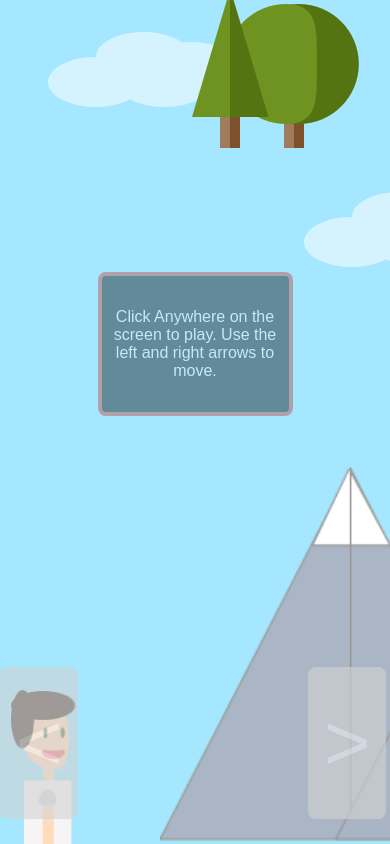
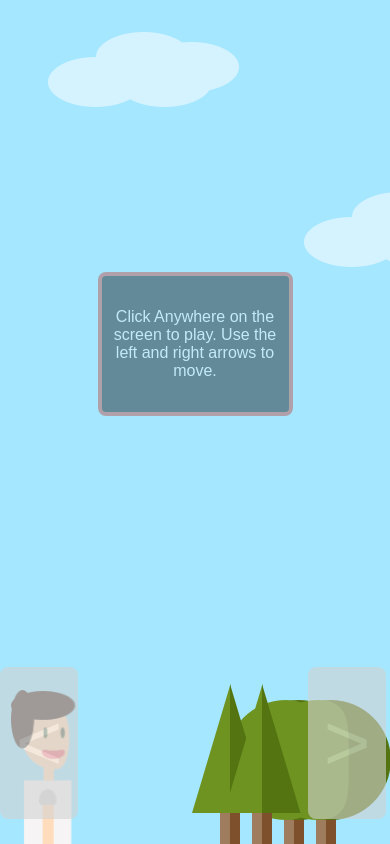
Before and after one commit to jorgehjr84/Jorge-H-React-Resume, a React (Create React App) app: page / in a window 390 px wide. Built offline with nearby package versions, Linux system fonts and the light colour scheme.

Commit message:
Trees are now responsive

```diff
--- a/src/Components/Trees/Trees.css
+++ b/src/Components/Trees/Trees.css
@@ -1,9 +1,14 @@
 .Trees {
+    position: fixed !important;
+    bottom: -11em;
+}
+.Tree {
      background: url('../../assets/trees.png') no-repeat;
      display: inline-block;
      height: 10em;
-     position: relative;
+     position: absolute;
      width: 12em;
      bottom: 11em;
      z-index: 2;
+
 }
--- a/src/Components/Trees/Trees.js
+++ b/src/Components/Trees/Trees.js
@@ -5,13 +5,13 @@ class Trees extends Component {
     render() {
         const trees = this.props.treeData.map((tree, i) => {
             return (
-                <div key={i} className="Trees"
+                <div key={i} className="Tree"
                     style={{left: this.props.treeData[i].left + this.props.treeLeft + 'em'}}>
                 </div>
             )
         })
         return (
-            <div>
+            <div className="Trees">
                 {trees}
             </div>
         );
```
